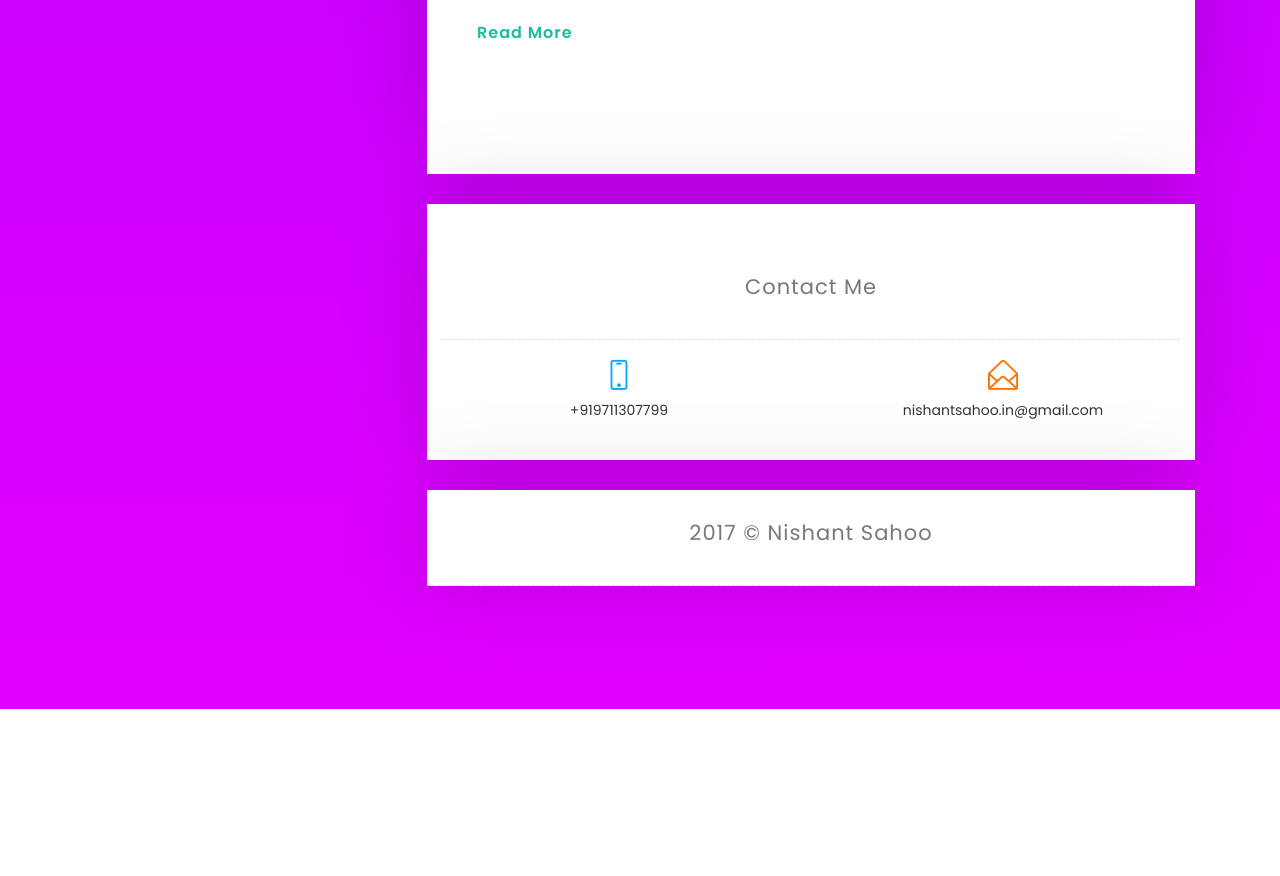
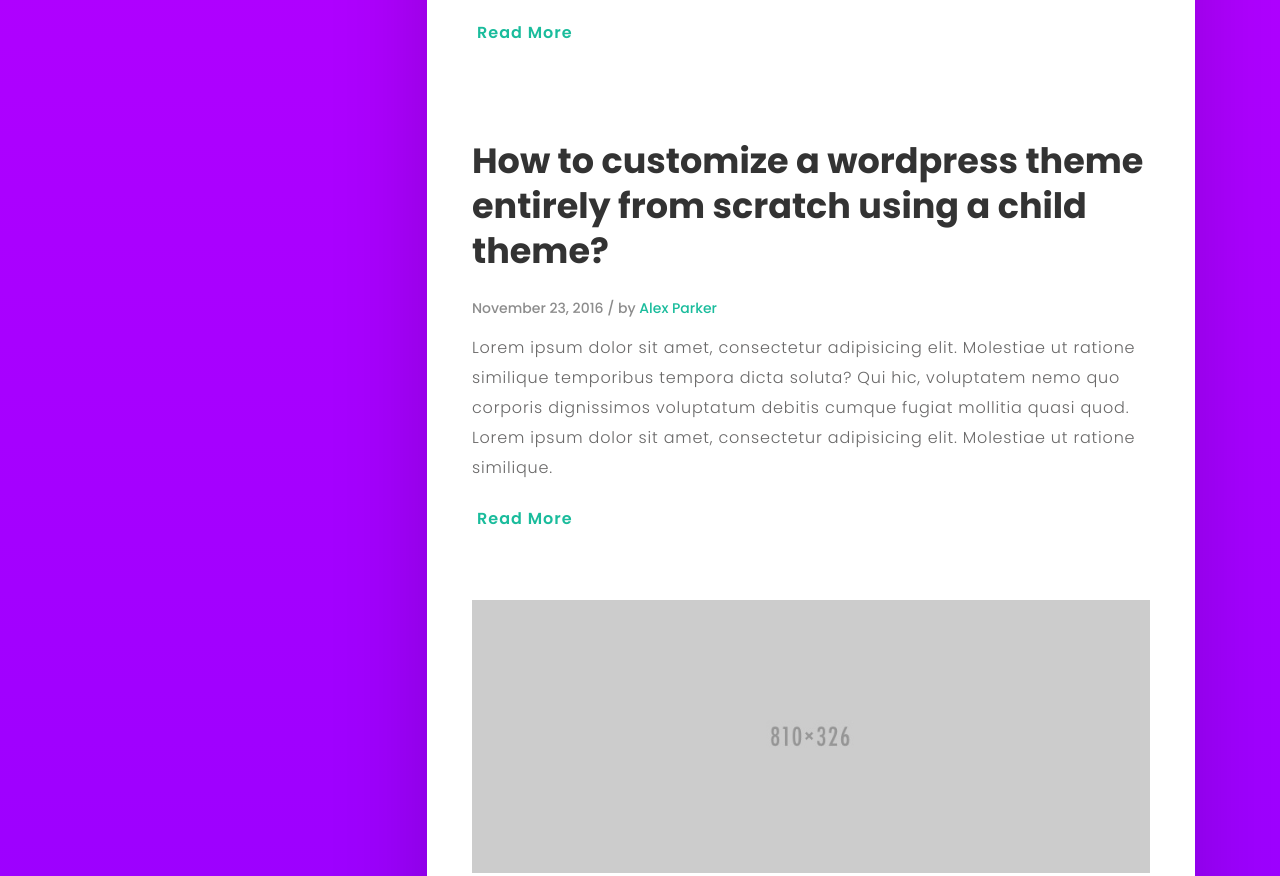
Before and after one commit to nishantsahoo/nishantsahoo.github.io, a plain HTML site: page index.html in a window 1280 px wide. Shown: the part 2496-3372 px from the top of the page. Before the commit the page ends 3205 px from the top, so only its background shows below. Drawn offline with Linux system fonts and the light colour scheme.

```diff
--- a/css/style.css
+++ b/css/style.css
@@ -39,8 +39,8 @@
 body {
     font-family: "Poppins", sans-serif;
     background: #7F00FF;  /* fallback for old browsers */
-    background: -webkit-linear-gradient(to top, #E100FF, #7F00FF);  /* Chrome 10-25, Safari 5.1-6 */
-    background: linear-gradient(to top, #E100FF, #7F00FF); /* W3C, IE 10+/ Edge, Firefox 16+, Chrome 26+, Opera 12+, Safari 7+ */
+    background: -webkit-linear-gradient(to bottom, #E100FF, #7F00FF);  /* Chrome 10-25, Safari 5.1-6 */
+    background: linear-gradient(to bottom, #E100FF, #7F00FF); /* W3C, IE 10+/ Edge, Firefox 16+, Chrome 26+, Opera 12+, Safari 7+ */
 
 }
 
--- a/index.html
+++ b/index.html
@@ -195,7 +195,7 @@
                          </div>
 
                   <!-- Contact -->
-                  <div class="col-md-12 page-body margin-top-30" style="text-align: center; padding: 30px 0; margin-top: 10px;" id="contact">
+                  <div class="col-md-12 page-body margin-top-30" style="text-align: center; margin-top: 1.5em" id="contact">
                     <!-- <p style="font-size: 1.5em">Contact Me</p> -->
                     <div class="col-md-12">
                     <div class="col-md-12 footer" style="border-bottom: 1px dashed #dedede">
--- a/js/scripts.js
+++ b/js/scripts.js
@@ -164,7 +164,7 @@
 
        /* Load More Post */
 
-        $("div.blog-post").slice(0, 4).show();
+        $("div.blog-post").slice(0, 50).show();
           $("#load-more-post").on('click', function (e) {
              e.preventDefault();
              $("div.blog-post:hidden").slice(0, 1).slideDown(300);
@@ -178,7 +178,7 @@
 
        /* Load More Portfolio */
 
-        $("div.portfolio").slice(0, 2).show();
+        $("div.portfolio").slice(0, 50).show();
           $("#load-more-portfolio").on('click', function (e) {
              e.preventDefault();
              $("div.portfolio:hidden").slice(0, 1).slideDown(300);
```
